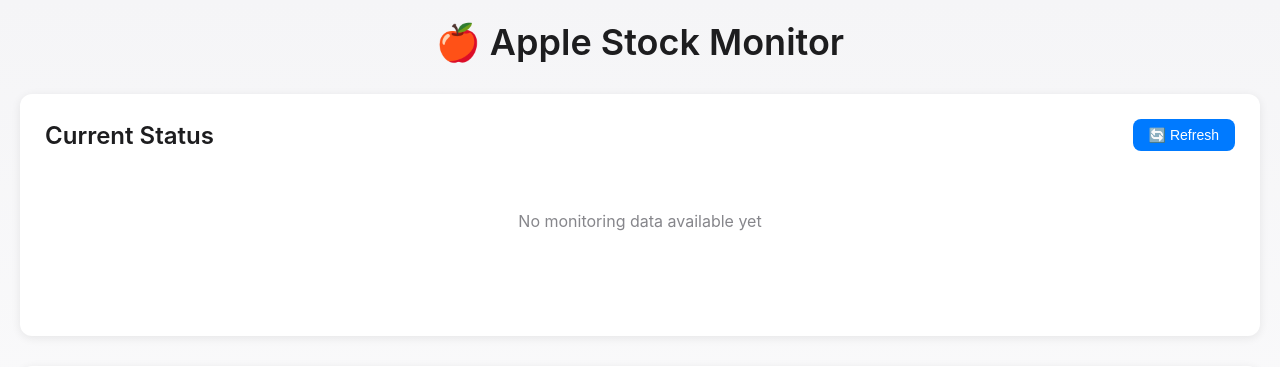
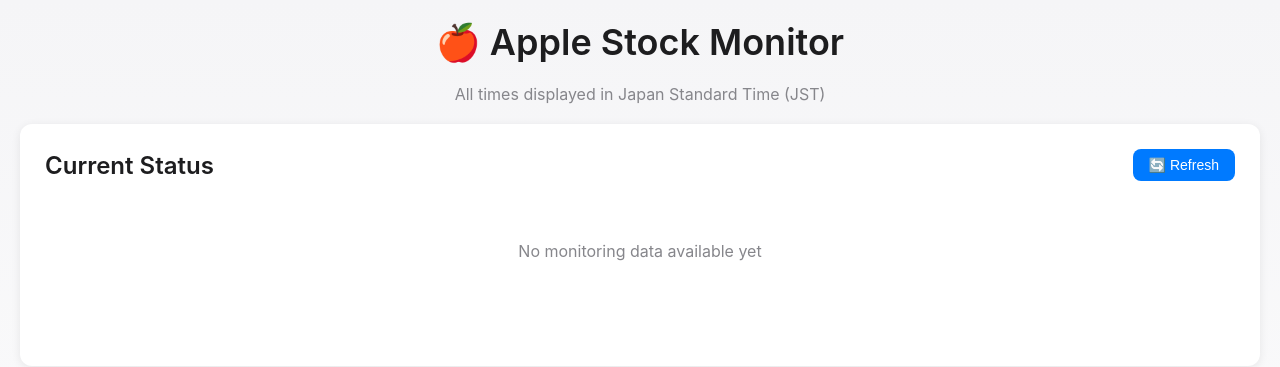
Before and after one commit to fruitcc/apple-stock-monitor, a Flask app: page / in a window 1280 px wide. Shown: the top 367 px of the page. Run offline with Flask 3, Linux system fonts and the light colour scheme; data that the repository does not hold is empty.

Commit message:
Add Japan Standard Time (JST) support for web interface
- Display all timestamps in JST instead of UTC
- Add pytz library for proper timezone conversion
- Update JavaScript to handle timezone conversion client-side
- Add timezone indicator on web interface
- Ensure consistent JST display across all views

Since the monitor tracks Japanese Apple stores, all times are now
displayed in Japan Standard Time for better user experience.

🤖 Generated with [Claude Code](https://claude.ai/code)

Co-Authored-By: Claude <noreply@anthropic.com>

```diff
--- a/app.py
+++ b/app.py
@@ -3,6 +3,7 @@
 from flask import Flask, render_template, jsonify, request
 from datetime import datetime, timedelta
 import sqlite3
+import pytz
 from database import StockDatabase
 from werkzeug.middleware.proxy_fix import ProxyFix
 
@@ -60,12 +61,31 @@ def get_stores():
     stores = db.get_all_stores()
     return jsonify(stores)
 
+def convert_to_jst(datetime_str):
+    """Convert UTC datetime string to JST"""
+    if not datetime_str:
+        return None
+
+    # Parse the datetime (assuming it's in UTC from SQLite)
+    dt = datetime.fromisoformat(datetime_str.replace(' ', 'T'))
+
+    # If datetime is naive, assume it's UTC
+    if dt.tzinfo is None:
+        dt = pytz.utc.localize(dt)
+
+    # Convert to JST
+    jst = pytz.timezone('Asia/Tokyo')
+    dt_jst = dt.astimezone(jst)
+
+    return dt_jst
+
 @app.template_filter('format_datetime')
 def format_datetime(value):
-    """Format datetime for display"""
+    """Format datetime for display in JST"""
     if value:
-        dt = datetime.fromisoformat(value)
-        return dt.strftime('%Y-%m-%d %H:%M:%S')
+        dt_jst = convert_to_jst(value)
+        if dt_jst:
+            return dt_jst.strftime('%Y-%m-%d %H:%M:%S JST')
     return ''
 
 @app.template_filter('time_ago')
@@ -74,9 +94,14 @@ def time_ago(value):
     if not value:
         return 'never'
 
-    dt = datetime.fromisoformat(value)
-    now = datetime.now()
-    diff = now - dt
+    dt_jst = convert_to_jst(value)
+    if not dt_jst:
+        return 'unknown'
+
+    # Get current time in JST
+    jst = pytz.timezone('Asia/Tokyo')
+    now = datetime.now(jst)
+    diff = now - dt_jst
 
     seconds = diff.total_seconds()
 
--- a/osaka_stores_monitor.py
+++ b/osaka_stores_monitor.py
@@ -7,7 +7,7 @@ import re
 import signal
 import sys
 import os
-from datetime import datetime
+from datetime import datetime, timezone
 import cloudscraper
 from bs4 import BeautifulSoup
 from dotenv import load_dotenv
--- a/requirements.txt
+++ b/requirements.txt
@@ -6,3 +6,4 @@ python-dotenv==1.0.0
 cloudscraper==1.2.71
 fake-useragent==1.4.0
 flask==3.0.0
+pytz==2025.2
--- a/templates/index.html
+++ b/templates/index.html
@@ -276,6 +276,9 @@
 <body>
     <div class="container">
         <h1>🍎 Apple Stock Monitor</h1>
+        <p style="text-align: center; color: #86868b; margin-top: -10px; margin-bottom: 20px;">
+            All times displayed in Japan Standard Time (JST)
+        </p>
 
         <!-- Current Status Section -->
         <div class="timeline-section">
@@ -495,18 +498,36 @@
         }
 
         function formatDateTime(dateTimeStr) {
-            const date = new Date(dateTimeStr);
-            return date.toLocaleString('en-US', {
+            // Parse the date assuming it's in UTC from the database
+            let date = new Date(dateTimeStr);
+
+            // If the string doesn't have timezone info, treat it as UTC
+            if (!dateTimeStr.includes('Z') && !dateTimeStr.includes('+')) {
+                date = new Date(dateTimeStr + 'Z');
+            }
+
+            // Format in Japan time (JST)
+            return date.toLocaleString('ja-JP', {
+                timeZone: 'Asia/Tokyo',
                 year: 'numeric',
-                month: 'short',
-                day: 'numeric',
+                month: '2-digit',
+                day: '2-digit',
                 hour: '2-digit',
-                minute: '2-digit'
-            });
+                minute: '2-digit',
+                second: '2-digit',
+                hour12: false
+            }) + ' JST';
         }
 
         function formatTimeAgo(dateTimeStr) {
-            const date = new Date(dateTimeStr);
+            // Parse the date assuming it's in UTC
+            let date = new Date(dateTimeStr);
+
+            // If the string doesn't have timezone info, treat it as UTC
+            if (!dateTimeStr.includes('Z') && !dateTimeStr.includes('+')) {
+                date = new Date(dateTimeStr + 'Z');
+            }
+
             const now = new Date();
             const seconds = Math.floor((now - date) / 1000);
 
```
